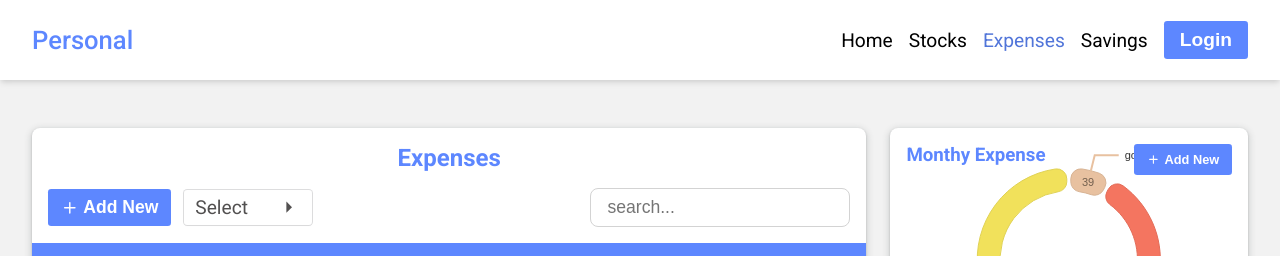
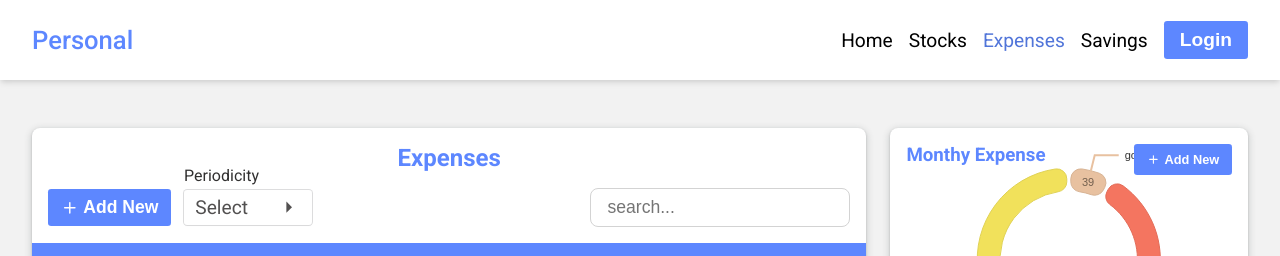
Before and after one commit to gamitej/Personal-Investment, a React (Vite) app in the folder client/: page /expenses in a window 1280 px wide. Shown: the top 256 px of the page. Built offline with nearby package versions, Linux system fonts and the light colour scheme.

Commit message:
FIX : dropdown label

```diff
--- a/client/src/components/dropdown/Dropdown.scss
+++ b/client/src/components/dropdown/Dropdown.scss
@@ -8,6 +8,14 @@
 
   &.active {
     outline: 2px solid #5d87ff;
+  }
+
+  label {
+    position: absolute;
+    top: -1.5rem;
+    left: 0rem;
+    text-transform: capitalize;
+    color: rgb(49, 48, 48);
   }
 
   .dropdown-title {
--- a/client/src/components/dropdown/Dropdown.tsx
+++ b/client/src/components/dropdown/Dropdown.tsx
@@ -3,14 +3,15 @@ import "./Dropdown.scss";
 import { IoMdArrowDropdown, IoMdArrowDropright } from "react-icons/io";
 
 interface DropdownProps {
+  label: string;
   width?: string;
-  label?: string;
   selectedValue: number | string | null;
   onChange: (value: string | number) => void;
   options: { label: string | number; value: string | number }[];
 }
 
 const Dropdown = ({
+  label = "label",
   width = "8rem",
   selectedValue,
   options = [],
@@ -70,6 +71,7 @@ const Dropdown = ({
       className={`dropdown ${showOptions && "active"}`}
       style={{ width }}
     >
+      <label>{label}</label>
       <div className="dropdown-title" onClick={handleOpen}>
         <div>{selectedValue === null ? "select" : selectedValue} </div>
         {showOptions ? (
--- a/client/src/components/table/TableFooter.tsx
+++ b/client/src/components/table/TableFooter.tsx
@@ -44,6 +44,7 @@ const TableFooter: React.FC<TableFooterProps> = ({
       </div>
       <div className="footer-right">
         <Dropdown
+          label=""
           width="5rem"
           options={paginationDropDownOptions}
           onChange={setPaginationValue}
--- a/client/src/pages/Expenses/ExpenseTable.tsx
+++ b/client/src/pages/Expenses/ExpenseTable.tsx
@@ -48,7 +48,12 @@ const ExpenseTable = ({ handleClick }: ExpenseTableProps) => {
         additionalLeftSideToolbarComp={
           <div className="additional-comp">
             <AddButton handleClick={handleClick} />
-            <Dropdown onChange={() => {}} options={[]} selectedValue={null} />
+            <Dropdown
+              options={[]}
+              label="Periodicity"
+              onChange={() => {}}
+              selectedValue={null}
+            />
           </div>
         }
       />
--- a/client/src/pages/Expenses/components/ExpenseModal.scss
+++ b/client/src/pages/Expenses/components/ExpenseModal.scss
@@ -30,7 +30,7 @@
       box-shadow: rgba(9, 30, 66, 0.25) 0px 1px 1px,
         rgba(9, 30, 66, 0.13) 0px 0px 1px 1px;
 
-      &:hover {
+      &:focus {
         outline: 2px solid #5d87ff;
       }
     }
@@ -38,12 +38,13 @@
     input[type="text"] {
       border: none;
       font-size: 1rem;
+      caret-color: #5d87ff;
       border-radius: 0.2rem;
       padding: 0.7rem 0.8rem;
       box-shadow: rgba(9, 30, 66, 0.25) 0px 1px 1px,
         rgba(9, 30, 66, 0.13) 0px 0px 1px 1px;
 
-      &:hover {
+      &:focus {
         outline: 2px solid #5d87ff;
       }
     }
--- a/client/src/pages/Expenses/components/ExpenseModal.tsx
+++ b/client/src/pages/Expenses/components/ExpenseModal.tsx
@@ -21,7 +21,12 @@ const ExpenseModal: FC<ExpenseModalProps> = ({ isOpen, onClose }) => {
     >
       <div className="expense-modal">
         <form onSubmit={() => {}}>
-          <Dropdown onChange={() => {}} options={[]} selectedValue={null} />
+          <Dropdown
+            label="For"
+            options={[]}
+            onChange={() => {}}
+            selectedValue={null}
+          />
           <input type="date" id="date" />
           <div className="input-field">
             <label>Amount (Rs)</label>
--- a/client/src/pages/Home/components/Performance.tsx
+++ b/client/src/pages/Home/components/Performance.tsx
@@ -39,6 +39,7 @@ const Performance = () => {
         xAxisData={xAxisData}
         additionalRightHeadComp={
           <Dropdown
+            label="Type"
             options={options}
             selectedValue={activePerformaceSection}
             onChange={setActivePerformaceSection}
```
